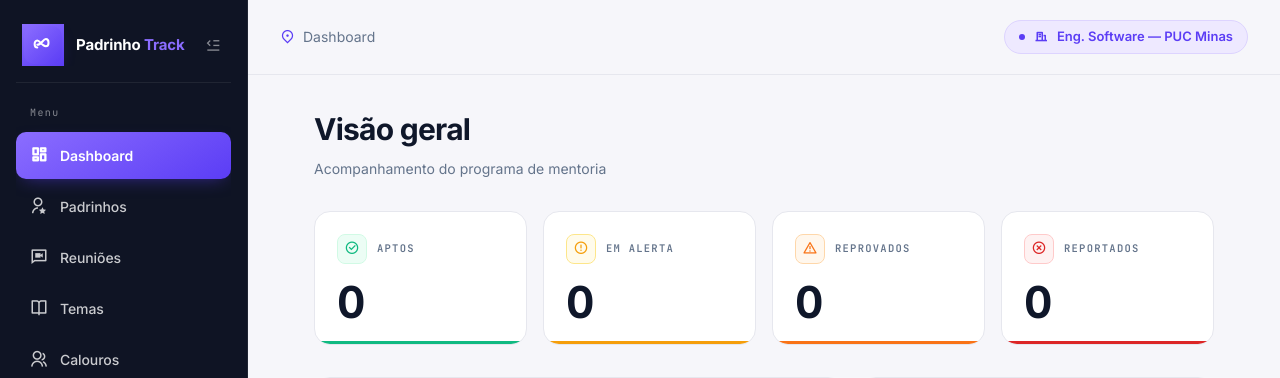
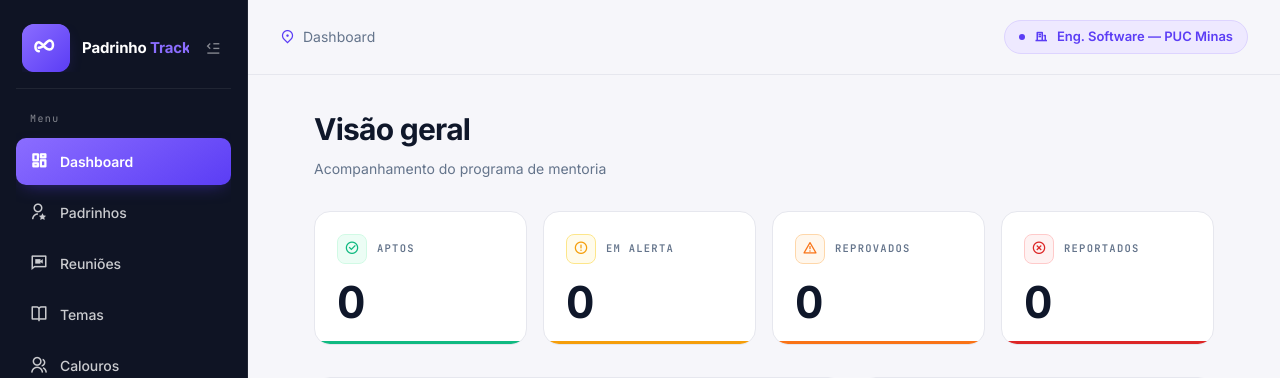
Before and after one commit to christiano-gonara/padrinho-track, a Flask app: page / in a window 1280 px wide. Shown: the top 378 px of the page. Run offline with Flask 3, Linux system fonts and the light colour scheme; data that the repository does not hold is empty; parts of the project's set-up code (start-up, migrations or seed data) failed here and were passed over; some libraries are stand-ins or nearby versions.

Commit message:
fix: logo sidebar — arredondado e símbolo maior

```diff
--- a/static/css/app.css
+++ b/static/css/app.css
@@ -97,7 +97,7 @@ input, select, textarea { font-family: inherit; }
 /* ---------- KNOT (logo) ----------------------------------------------------- */
 .pt-knot-tile {
   display: inline-flex; align-items: center; justify-content: center;
-  width: 42px; height: 42px; border-radius: 0;
+  width: 48px; height: 48px; border-radius: 12px; overflow: hidden;
   background: var(--pt-violet-gradient);
   box-shadow: 0 6px 18px -8px rgba(91, 61, 245, 0.45);
   flex-shrink: 0;
--- a/templates/base.html
+++ b/templates/base.html
@@ -27,7 +27,7 @@
     <div class="pt-sidebar-logo">
       <a href="/" style="display:flex;align-items:center;gap:12px;text-decoration:none;min-width:0;flex:1;overflow:hidden;">
         <span class="pt-knot-tile">
-          <img src="{{ url_for('static', filename='padrinho-track-tile.svg') }}" style="width:90%;height:90%;" alt="" />
+          <img src="{{ url_for('static', filename='padrinho-track-tile.svg') }}" style="width:100%;height:100%;" alt="" />
         </span>
         <span class="pt-sidebar-logo-text">Padrinho <span style="color:#8b6dff;">Track</span></span>
       </a>
```
